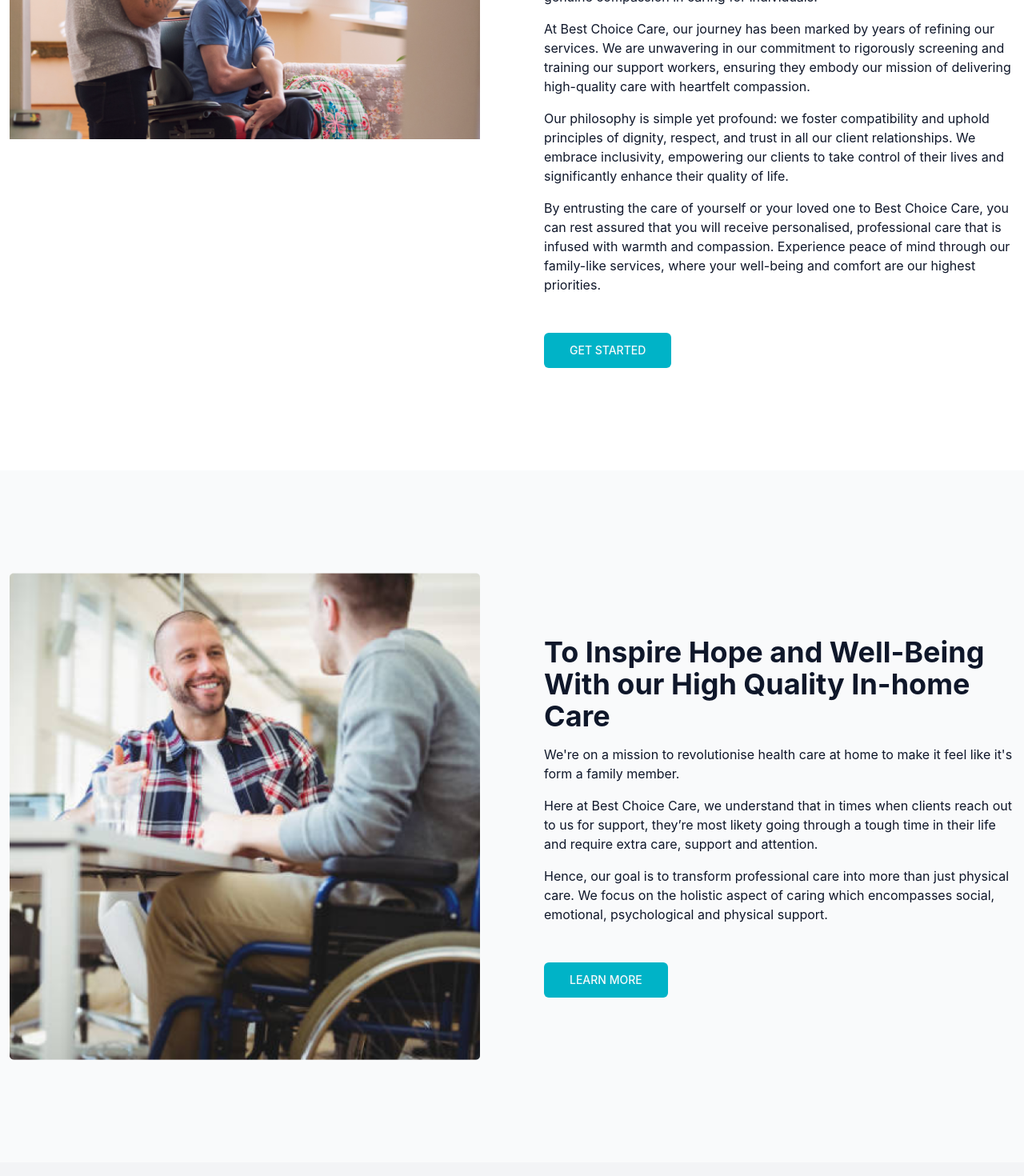
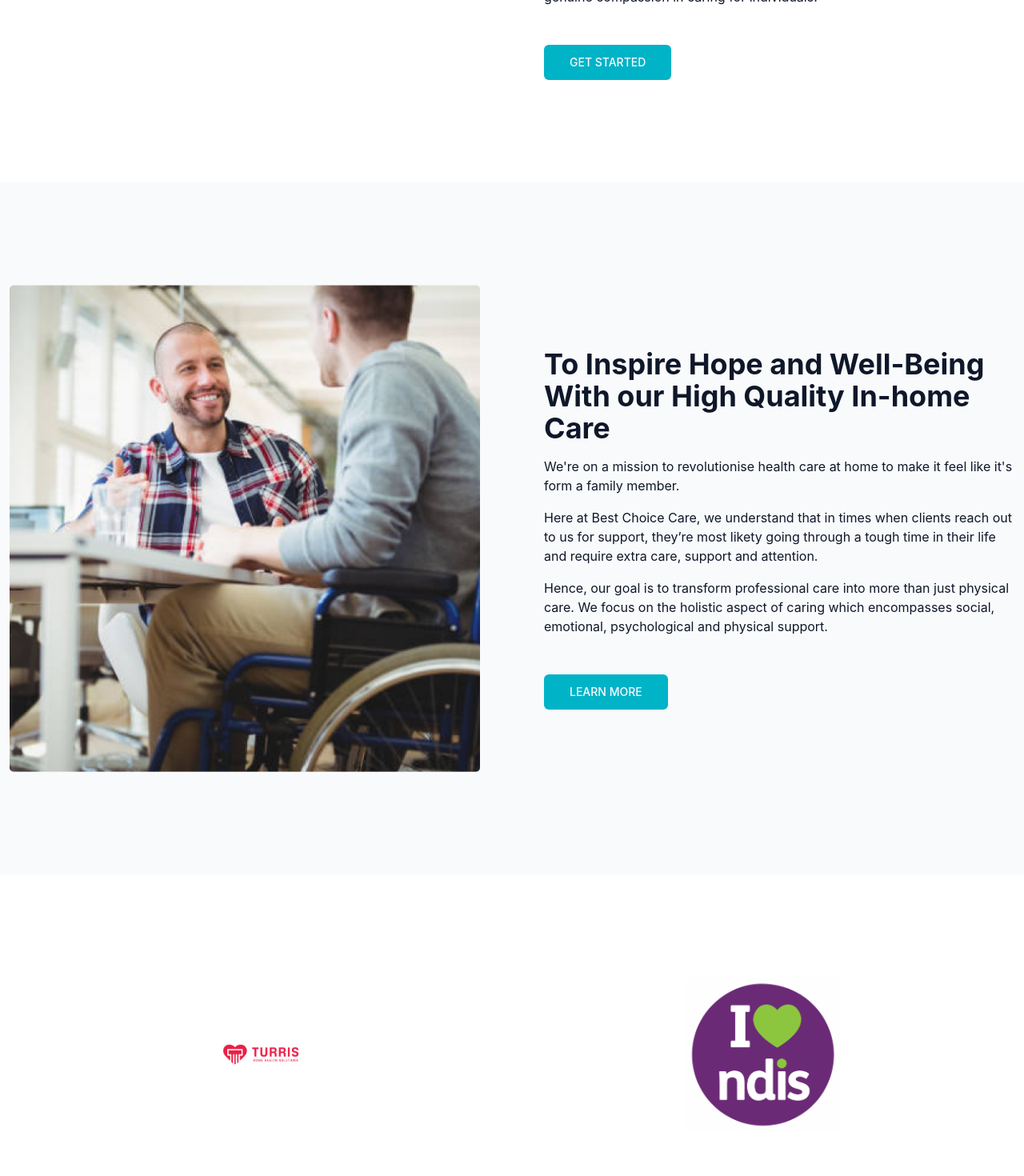
Before and after one commit to efiliba/bcc13, a Next.js app: page /about in a window 1280 px wide. Shown: the part 1200-2670 px from the top of the page at 80% size. Built offline with nearby package versions, Linux system fonts and the light colour scheme; what @savvywombat/tailwindcss-grid-areas would draw is missing.

Commit message:
Update AboutUs page

```diff
--- a/src/app/about/page.tsx
+++ b/src/app/about/page.tsx
@@ -1,4 +1,4 @@
-import { Paralax, OurStory, InspireHope } from '@/components';
+import { Paralax, OurStory, InspireHope, Partners } from '@/components';
 
 const About = () =>
   <>
@@ -9,6 +9,7 @@ const About = () =>
     />
     <OurStory />
     <InspireHope />
+    <Partners />
   </>;
 
 export default About;
--- a/src/components/about/InspireHope.tsx
+++ b/src/components/about/InspireHope.tsx
@@ -11,7 +11,7 @@ export const InspireHope = () =>
           "Hence, our goal is to transform professional care into more than just physical care. We focus on the holistic aspect of caring which encompasses social, emotional, psychological and physical support."
         ]}
         action="Learn More"
-        link="/"
+        link="/ndis-disability-support"
       />
     </SplitImageContent>
   </Container>;
--- a/src/components/about/OurStory.tsx
+++ b/src/components/about/OurStory.tsx
@@ -9,12 +9,12 @@ export const OurStory = () =>
         descriptions={[
           "In January 2017, Leslie Kadish, a dedicated nurse and experienced in-home care provider, founded Best Choice Care Pty Ltd with a profound mission in mind. Her journey began in the residential care sector, where she spent years witnessing the shortcomings: a lack of personalised care, a disconnection between support workers and recipients, and insufficient attention to individual needs.",
           "Determined to make a difference, Leslie embarked on a path of continuous improvement. She pursued Enrolled Endorsed Nursing, underwent Support Coordination and NDIS training. Armed with newfound knowledge and expertise, Leslie established her own in-home care company in Australia. Her vision was clear: to create a nurturing environment where support workers could be trained in her unique approach, one that prioritised warmth and genuine compassion in caring for individuals.",
-          "At Best Choice Care, our journey has been marked by years of refining our services. We are unwavering in our commitment to rigorously screening and training our support workers, ensuring they embody our mission of delivering high-quality care with heartfelt compassion.",
-          "Our philosophy is simple yet profound: we foster compatibility and uphold principles of dignity, respect, and trust in all our client relationships. We embrace inclusivity, empowering our clients to take control of their lives and significantly enhance their quality of life.",
-          "By entrusting the care of yourself or your loved one to Best Choice Care, you can rest assured that you will receive personalised, professional care that is infused with warmth and compassion. Experience peace of mind through our family-like services, where your well-being and comfort are our highest priorities."
+          // "At Best Choice Care, our journey has been marked by years of refining our services. We are unwavering in our commitment to rigorously screening and training our support workers, ensuring they embody our mission of delivering high-quality care with heartfelt compassion.",
+          // "Our philosophy is simple yet profound: we foster compatibility and uphold principles of dignity, respect, and trust in all our client relationships. We embrace inclusivity, empowering our clients to take control of their lives and significantly enhance their quality of life.",
+          // "By entrusting the care of yourself or your loved one to Best Choice Care, you can rest assured that you will receive personalised, professional care that is infused with warmth and compassion. Experience peace of mind through our family-like services, where your well-being and comfort are our highest priorities."
         ]}
         action="Get Started"
-        link="/"
+        link="/ndis-disability-support"
       />
     </SplitImageContent>
   </Container>;
--- /dev/null
+++ b/src/components/about/Partners.tsx
@@ -0,0 +1,29 @@
+import Link from 'next/link';
+
+import { Container } from '@/components';
+
+export const Partners = () =>
+  <Container contentClassName="grid md:grid-cols-2 items-center justify-items-center gap-y-2">
+        <Link href="/" passHref>
+          <picture>
+            <img
+              src="/images/number-one.jpg"
+              alt="Number One Logo"
+              width={194}
+              height={80}
+              fetchPriority="high"
+            />
+          </picture>
+        </Link>
+        <Link href="/" passHref>
+          <picture>
+            <img
+              src="/images/i-heart-ndis.png"
+              alt="Number One Logo"
+              width={194}
+              height={80}
+              fetchPriority="high"
+            />
+          </picture>
+        </Link>
+  </Container>;
--- a/src/components/about/index.ts
+++ b/src/components/about/index.ts
@@ -1,2 +1,3 @@
 export * from './InspireHope';
 export * from './OurStory';
+export * from './Partners';
```
Also changed, not shown: public/images/i-heart-ndis.png (added), public/images/number-one.jpg (added).
